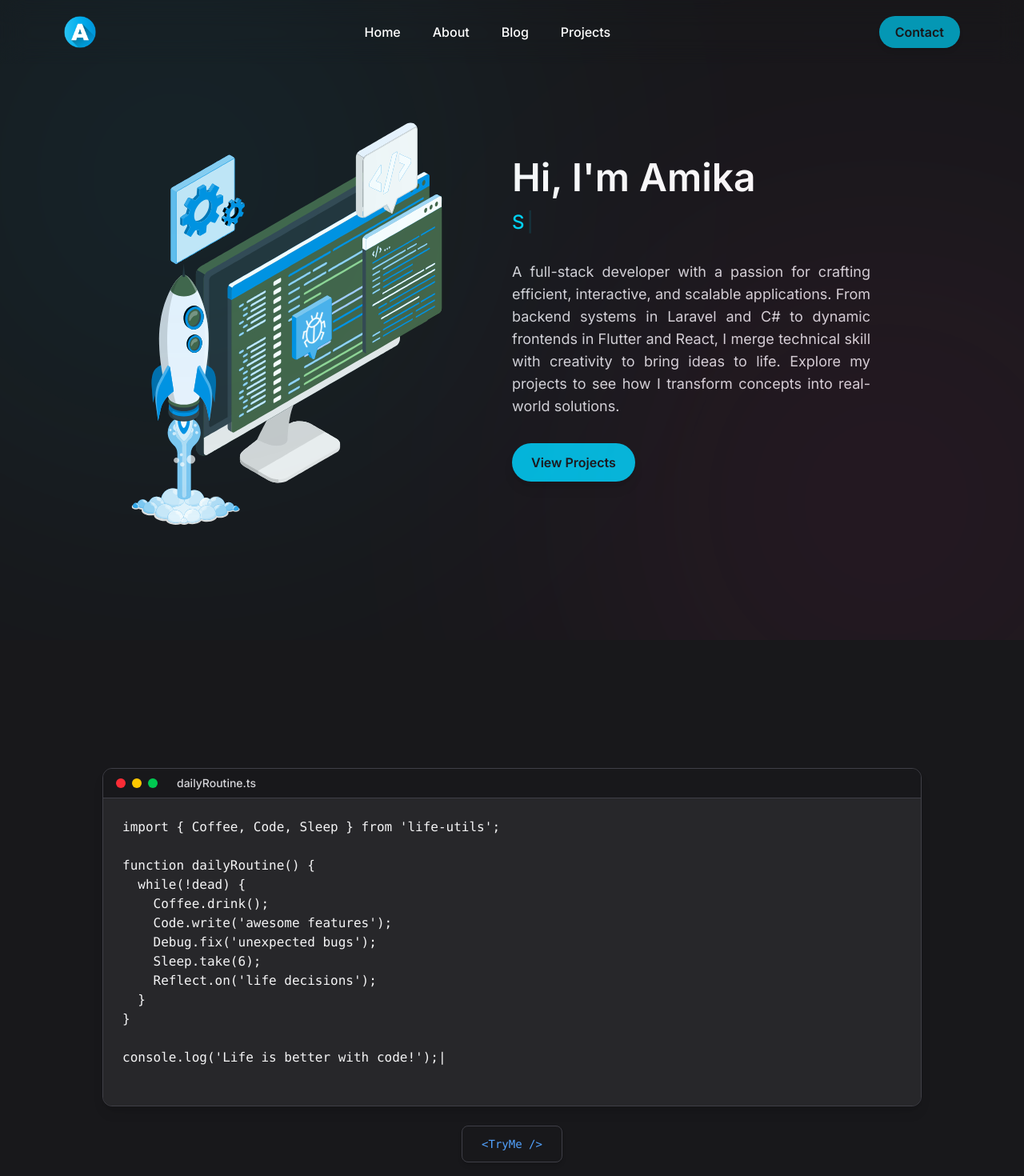
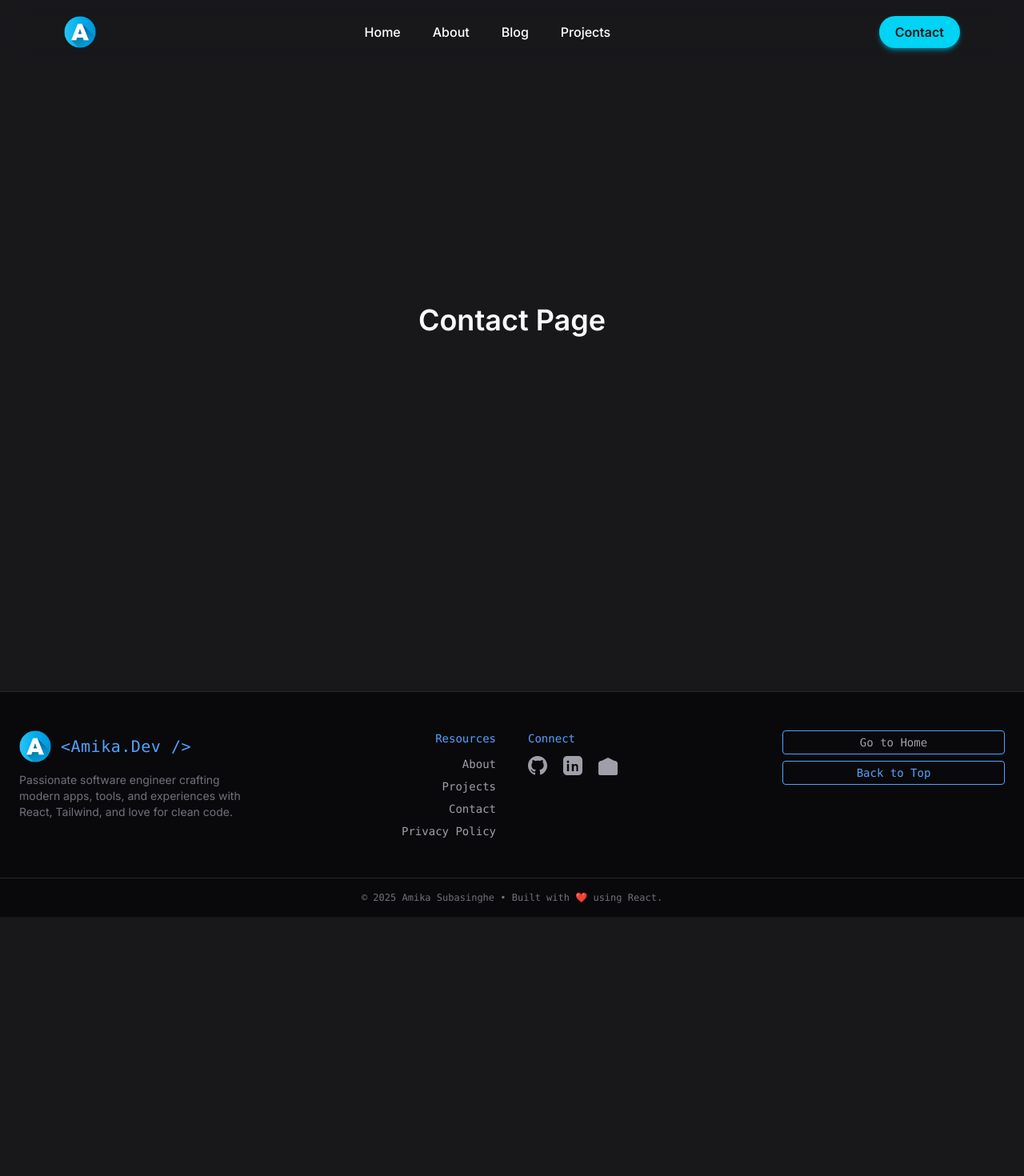
Before and after one commit to Amikzz/amikaSubasinghe-react, a React (Vite) app: page /contact in a window 1280 px wide. Shown: the top 1470 px of the page at 80% size. Built offline with nearby package versions, Linux system fonts and the light colour scheme.

Commit message:
feat: implement routing with react-router-dom and create page components for Home, About, Blog, Projects, and Contact

```diff
--- a/package.json
+++ b/package.json
@@ -17,6 +17,7 @@
     "react": "^19.1.1",
     "react-dom": "^19.1.1",
     "react-intersection-observer": "^9.16.0",
+    "react-router-dom": "^7.8.1",
     "react-simple-typewriter": "^5.0.1",
     "tailwind-scrollbar": "^4.0.2",
     "tailwindcss": "^4.1.12"
--- a/src/App.jsx
+++ b/src/App.jsx
@@ -1,11 +1,17 @@
 import { useState, useEffect } from "react";
+import { BrowserRouter as Router, Routes, Route } from "react-router-dom";
+
+// Components
 import Header from "./components/Header";
-import Hero from "./components/Hero";
-import Content from "./components/Content";
 import Loader from "./components/Loader";
-import Techstack from "./components/Techstack";
-import Code from "./components/Code";
 import Footer from "./components/Footer";
+
+// Pages
+import Home from "./pages/Home";
+import About from "./pages/About";
+import Blog from "./pages/Blog";
+import Projects from "./pages/Projects";
+import Contact from "./pages/Contact";
 
 const App = () => {
   const [loading, setLoading] = useState(true);
@@ -15,23 +21,20 @@ const App = () => {
     return () => clearTimeout(timer);
   }, []);
 
+if (loading) return <Loader />;
+
   return (
-    <div className="relative">
-      {loading && <Loader />}
-      {!loading && (
-        <>
-          <Header />
-          <main className="w-full flex flex-col items-center justify-center bg-zinc-900 text-zinc-50">
-  <section id="hero" className="w-full"><Hero /></section>
-  <section id="code" className="w-full"><Code /></section>
-  <section id="content" className="w-full"><Content /></section>
-  <section id="techstack" className="w-full"><Techstack /></section>
-</main>
-
-          <Footer />
-        </>
-      )}
-    </div>
+    <Router>
+      <Header /> {/* Fixed navbar across pages */}
+      <Routes>
+        <Route path="/" element={<Home />} />
+        <Route path="/projects" element={<Projects />} />
+        <Route path="/about" element={<About />} />
+        <Route path="/blog" element={<Blog />} />
+        <Route path="/contact" element={<Contact />} />
+      </Routes>
+      <Footer /> {/* Footer across all pages */}
+    </Router>
   );
 };
 
--- a/src/components/Footer.jsx
+++ b/src/components/Footer.jsx
@@ -1,4 +1,11 @@
+import { Link } from "react-router-dom";
+
 const Footer = () => {
+  // Function to scroll to top
+  const scrollToTop = () => {
+    window.scrollTo({ top: 0, behavior: "smooth" });
+  };
+
   return (
     <footer className="w-full bg-zinc-950 border-t border-zinc-800 mt-16">
       <div className="max-w-screen-xl mx-auto px-6 py-12 grid grid-cols-1 md:grid-cols-4 gap-10">
@@ -16,29 +23,19 @@ const Footer = () => {
           </p>
         </div>
 
-        {/* Navigation / Quick Links */}
-        <div className="text-center md:text-left">
-          <h3 className="font-mono text-blue-400 text-sm mb-3">Navigation</h3>
-          <nav className="flex flex-col space-y-2 text-sm font-mono">
-            <a href="#hero" className="text-zinc-400 hover:text-blue-400 transition" onClick={(e) => scrollToSection(e, "hero")}>Top</a>
-            <a href="#code" className="text-zinc-400 hover:text-blue-400 transition" onClick={(e) => scrollToSection(e, "code")}>Code</a>
-            <a href="#content" className="text-zinc-400 hover:text-blue-400 transition" onClick={(e) => scrollToSection(e, "content")}>Timeline</a>
-            <a href="#techstack" className="text-zinc-400 hover:text-blue-400 transition" onClick={(e) => scrollToSection(e, "techstack")}>Techstack</a>
-          </nav>
-        </div>
 
-        {/* Resources / Popular Footer Links */}
-        <div className="text-center md:text-left">
+        {/* Resources */}
+        <div className="text-center md:text-right">
           <h3 className="font-mono text-blue-400 text-sm mb-3">Resources</h3>
           <ul className="space-y-2 text-sm font-mono">
-            <li><a href="#about" className="text-zinc-400 hover:text-blue-400 transition">About</a></li>
-            <li><a href="#projects" className="text-zinc-400 hover:text-blue-400 transition">Projects</a></li>
-            <li><a href="#contact" className="text-zinc-400 hover:text-blue-400 transition">Contact</a></li>
-            <li><a href="/privacy" className="text-zinc-400 hover:text-blue-400 transition">Privacy Policy</a></li>
+            <li><Link to="/about" className="text-zinc-400 hover:text-blue-400 transition">About</Link></li>
+            <li><Link to="/projects" className="text-zinc-400 hover:text-blue-400 transition">Projects</Link></li>
+            <li><Link to="/contact" className="text-zinc-400 hover:text-blue-400 transition">Contact</Link></li>
+            <li><Link to="/privacy" className="text-zinc-400 hover:text-blue-400 transition">Privacy Policy</Link></li>
           </ul>
         </div>
 
-        {/* Right - Social Icons with SVGs */}
+        {/* Social Icons */}
         <div className="text-center md:text-left">
           <h3 className="font-mono text-blue-400 text-sm mb-3">Connect</h3>
           <div className="flex justify-center md:justify-start space-x-5 text-zinc-400">
@@ -62,22 +59,32 @@ const Footer = () => {
             </a>
           </div>
         </div>
+         {/* Home & Back to Top Buttons */}
+        <div className="text-center md:text-left flex flex-col space-y-2">
+          <Link
+            to="/"
+            className="text-zinc-400 hover:text-blue-400 transition font-mono text-sm px-3 py-1 border border-blue-400 rounded text-center"
+          >
+            Go to Home
+          </Link>
+          <button
+            onClick={scrollToTop}
+            className="text-sm font-mono text-blue-400 hover:text-white border border-blue-400 px-3 py-1 rounded transition hover:bg-blue-400"
+          >
+            Back to Top
+          </button>
+        </div>
+
       </div>
 
       {/* Bottom - Copyright */}
-      <div className="text-center text-xs text-zinc-500 py-4 border-t border-zinc-800 font-mono">
-        © {new Date().getFullYear()} Amika Subasinghe • Built with ❤️ using React.
+      <div className="text-center py-4 border-t border-zinc-800 font-mono">
+        <div className="text-xs text-zinc-500">
+          © {new Date().getFullYear()} Amika Subasinghe • Built with ❤️ using React.
+        </div>
       </div>
     </footer>
   );
 };
 
-const scrollToSection = (e, id) => {
-  e.preventDefault();
-  const section = document.getElementById(id);
-  if (section) {
-    section.scrollIntoView({ behavior: "smooth" });
-  }
-};
-
 export default Footer;
--- a/src/components/Header.jsx
+++ b/src/components/Header.jsx
@@ -1,35 +1,60 @@
 import { useState } from "react";
 import { Transition } from "@headlessui/react";
+import { NavLink, useNavigate } from "react-router-dom";
 
 const Header = () => {
   const [isOpen, setIsOpen] = useState(false);
+  const navigate = useNavigate();
+
+  const linkClasses = ({ isActive }) =>
+    `px-4 py-2 transition-colors duration-300 ${
+      isActive ? "text-cyan-400 font-semibold" : "text-white hover:text-cyan-400"
+    }`;
+
+  const desktopLinkClasses = ({ isActive }) =>
+    `transition-colors duration-300 ${
+      isActive ? "text-cyan-400 font-semibold" : "text-white hover:text-cyan-400"
+    }`;
+
+  // Scroll to top handler for the logo
+  const handleLogoClick = (e) => {
+    e.preventDefault();
+    navigate("/"); // Navigate to home page
+    window.scrollTo({ top: 0, behavior: "smooth" }); // Smooth scroll to top
+  };
 
   return (
     <header className="fixed top-0 left-0 w-full z-50">
-      {/* Navbar Container with True Glass Effect */}
+      {/* Navbar Container */}
       <div className="w-full flex items-center justify-between h-20 bg-transparent backdrop-blur-lg px-6 md:px-20 transition-all duration-300">
 
         {/* Logo */}
-        <a href="/" className="flex items-center">
+        <NavLink to="/" onClick={handleLogoClick} className="flex items-center">
           <img src="/icon.png" alt="Logo" width={40} height={40} />
-        </a>
+        </NavLink>
 
         {/* Desktop Nav */}
         <nav className="hidden md:flex flex-1 justify-center gap-10 text-white font-medium">
-          <a href="#home" className="hover:text-cyan-400 transition-colors duration-300">Home</a>
-          <a href="#about" className="hover:text-cyan-400 transition-colors duration-300">About</a>
-          <a href="#blog" className="hover:text-cyan-400 transition-colors duration-300">Blog</a>
-          <a href="#projects" className="hover:text-cyan-400 transition-colors duration-300">Projects</a>
+          <NavLink to="/" className={desktopLinkClasses}>Home</NavLink>
+          <NavLink to="/about" className={desktopLinkClasses}>About</NavLink>
+          <NavLink to="/blog" className={desktopLinkClasses}>Blog</NavLink>
+          <NavLink to="/projects" className={desktopLinkClasses}>Projects</NavLink>
         </nav>
 
         {/* Desktop Contact Button */}
         <div className="hidden md:flex">
-          <a
-            href="#contact"
-            className="px-5 py-2 rounded-full bg-cyan-500/80 text-zinc-900 font-semibold hover:bg-cyan-400/80 transition-all duration-300 shadow-md hover:shadow-cyan-500/50"
+          <NavLink
+            to="/contact"
+            className={({ isActive }) =>
+              `px-5 py-2 rounded-full transition-all duration-300 shadow-md w-fit font-semibold ${
+                isActive
+                  ? "bg-cyan-400 text-zinc-900 shadow-cyan-500/50"
+                  : "bg-cyan-500/80 text-zinc-900 hover:bg-cyan-400/80 hover:shadow-cyan-500/50"
+              }`
+            }
           >
             Contact
-          </a>
+          </NavLink>
         </div>
 
         {/* Mobile Menu Button */}
@@ -43,7 +68,7 @@ const Header = () => {
         </button>
       </div>
 
-      {/* Mobile Menu sliding from Navbar */}
+      {/* Mobile Menu */}
       <Transition
         show={isOpen}
         enter="transition ease-out duration-300 transform"
@@ -55,17 +80,23 @@ const Header = () => {
         className="origin-top"
       >
         <div className="md:hidden w-full bg-transparent backdrop-blur-lg rounded-b-xl flex flex-col gap-4 text-white font-medium px-6 py-4">
-          <a href="#home" className="px-4 py-2 rounded-lg hover:bg-white/10 transition-colors duration-300" onClick={() => setIsOpen(false)}>Home</a>
-          <a href="#about" className="px-4 py-2 rounded-lg hover:bg-white/10 transition-colors duration-300" onClick={() => setIsOpen(false)}>About</a>
-          <a href="#projects" className="px-4 py-2 rounded-lg hover:bg-white/10 transition-colors duration-300" onClick={() => setIsOpen(false)}>Projects</a>
-          <a href="#blog" className="px-4 py-2 rounded-lg hover:bg-white/10 transition-colors duration-300" onClick={() => setIsOpen(false)}>Blog</a>
-          <a
-            href="#contact"
-            className="px-4 py-2 rounded-full bg-cyan-500/80 text-zinc-900 font-semibold hover:bg-cyan-400/80 transition-all duration-300 shadow-md hover:shadow-cyan-500/50 w-fit"
+          <NavLink to="/" className={linkClasses} onClick={() => { setIsOpen(false); window.scrollTo({ top: 0, behavior: "smooth" }); }}>Home</NavLink>
+          <NavLink to="/about" className={linkClasses} onClick={() => setIsOpen(false)}>About</NavLink>
+          <NavLink to="/projects" className={linkClasses} onClick={() => setIsOpen(false)}>Projects</NavLink>
+          <NavLink to="/blog" className={linkClasses} onClick={() => setIsOpen(false)}>Blog</NavLink>
+          <NavLink
+            to="/contact"
+            className={({ isActive }) =>
+              `px-4 py-2 rounded-full transition-all duration-300 shadow-md w-fit font-semibold ${
+                isActive
+                  ? "bg-cyan-400 text-zinc-900 shadow-cyan-500/50"
+                  : "bg-cyan-500/80 text-zinc-900 hover:bg-cyan-400/80 hover:shadow-cyan-500/50"
+              }`
+            }
             onClick={() => setIsOpen(false)}
           >
             Contact
-          </a>
+          </NavLink>
         </div>
       </Transition>
     </header>
--- /dev/null
+++ b/src/pages/About.jsx
@@ -0,0 +1,7 @@
+// Projects.jsx
+const Projects = () => (
+  <main className="w-full flex flex-col items-center justify-center bg-zinc-900 text-zinc-50 min-h-screen">
+    <h1 className="text-4xl font-bold">About Page</h1>
+  </main>
+);
+export default Projects;
--- /dev/null
+++ b/src/pages/Blog.jsx
@@ -0,0 +1,7 @@
+// Projects.jsx
+const Projects = () => (
+  <main className="w-full flex flex-col items-center justify-center bg-zinc-900 text-zinc-50 min-h-screen">
+    <h1 className="text-4xl font-bold">Blogs Page</h1>
+  </main>
+);
+export default Projects;
--- /dev/null
+++ b/src/pages/Contact.jsx
@@ -0,0 +1,7 @@
+// Projects.jsx
+const Projects = () => (
+  <main className="w-full flex flex-col items-center justify-center bg-zinc-900 text-zinc-50 min-h-screen">
+    <h1 className="text-4xl font-bold">Contact Page</h1>
+  </main>
+);
+export default Projects;
--- /dev/null
+++ b/src/pages/Home.jsx
@@ -0,0 +1,17 @@
+import Hero from "../components/Hero";
+import Code from "../components/Code";
+import Content from "../components/Content";
+import Techstack from "../components/Techstack";
+
+const Home = () => {
+  return (
+    <main className="w-full flex flex-col items-center justify-center bg-zinc-900 text-zinc-50">
+      <section id="hero" className="w-full"><Hero /></section>
+      <section id="code" className="w-full"><Code /></section>
+      <section id="content" className="w-full"><Content /></section>
+      <section id="techstack" className="w-full"><Techstack /></section>
+    </main>
+  );
+};
+
+export default Home;
--- /dev/null
+++ b/src/pages/Projects.jsx
@@ -0,0 +1,7 @@
+// Projects.jsx
+const Projects = () => (
+  <main className="w-full flex flex-col items-center justify-center bg-zinc-900 text-zinc-50 min-h-screen">
+    <h1 className="text-4xl font-bold">Projects Page</h1>
+  </main>
+);
+export default Projects;
```
Also changed, not shown: 1 other file (tests, documents, lock files or other folders).
